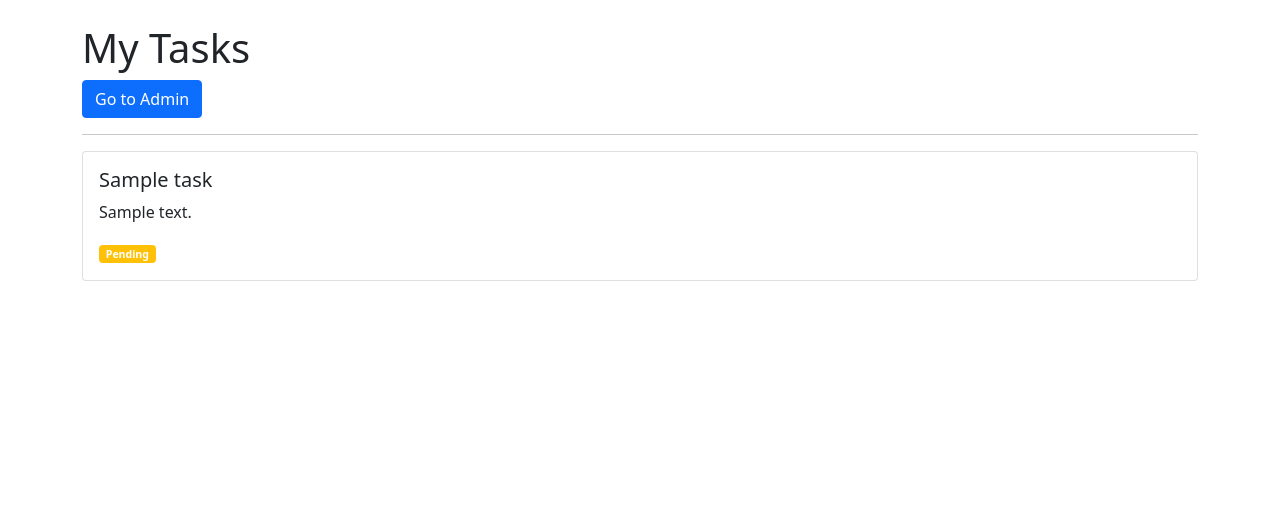
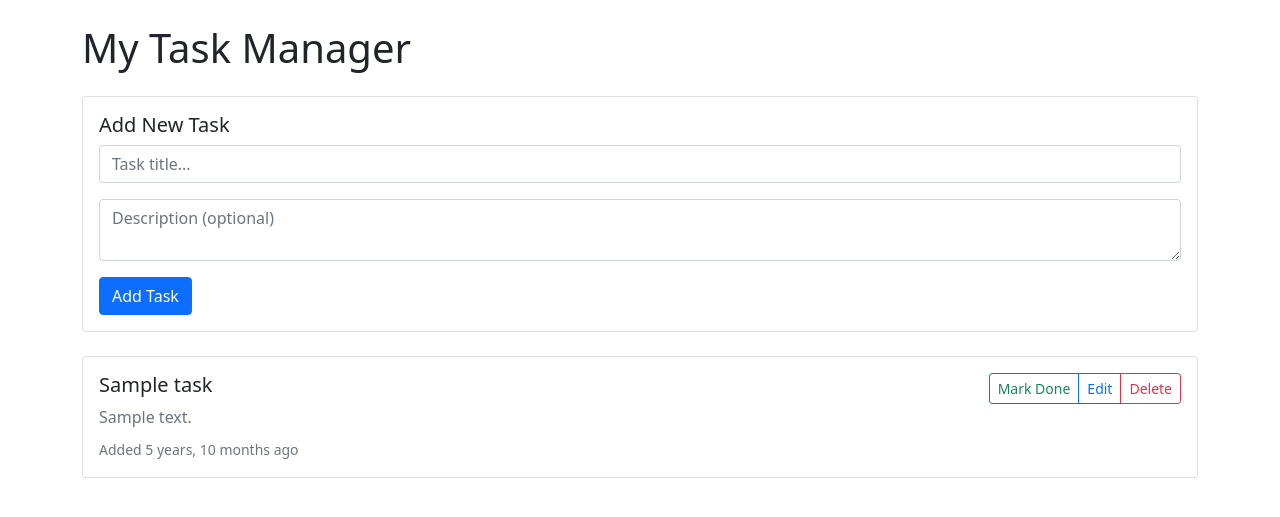
Before and after one commit to akash-joshi20/Task-manager, a Django app: template tasks/templates/tasks/task_list.html in a window 1280 px wide. Shown: the top 517 px of the page. Run offline with Django 5.2, Linux system fonts and the light colour scheme; the template is opened without the code that fills it: most values are stand-ins (such as "Sample title", 1, 10 or a date in 2020).

Commit message:
view, add, edit, delete and mark complete task feature

```diff
--- a/tasks/templates/tasks/task_list.html
+++ b/tasks/templates/tasks/task_list.html
@@ -1,34 +1,168 @@
 <!DOCTYPE html>
 <html>
   <head>
-    <title>My Tasks</title>
+    <title>My Task Manager</title>
     <link
       href="https://cdn.jsdelivr.net/npm/bootstrap@5.1.3/dist/css/bootstrap.min.css"
       rel="stylesheet"
     />
+    <style>
+      .task-card {
+        transition: all 0.3s ease;
+      }
+      .completed {
+        opacity: 0.7;
+        background-color: #f8f9fa;
+      }
+      .completed h5 {
+        text-decoration: line-through;
+      }
+    </style>
   </head>
   <body>
     <div class="container mt-4">
-      <h1>My Tasks</h1>
-      <a href="/admin" class="btn btn-primary">Go to Admin</a>
-      <hr />
+      <h1 class="mb-4">My Task Manager</h1>
+
+      <!-- Add Task Form -->
+      <div class="card mb-4">
+        <div class="card-body">
+          <h5>Add New Task</h5>
+          <form method="post" action="{% url 'add_task' %}">
+            {% csrf_token %}
+            <div class="mb-3">
+              <input
+                type="text"
+                name="title"
+                class="form-control"
+                placeholder="Task title..."
+                required
+              />
+            </div>
+            <div class="mb-3">
+              <textarea
+                name="description"
+                class="form-control"
+                placeholder="Description (optional)"
+              ></textarea>
+            </div>
+            <button type="submit" class="btn btn-primary">Add Task</button>
+          </form>
+        </div>
+      </div>
+
+      <!-- Task List -->
+      <div class="tasks-container">
         {% for task in tasks %}
-      <div class="card mb-3">
+        <div
+          class="card mb-3 task-card {% if task.completed %}completed{% endif %}"
+        >
           <div class="card-body">
-          <h5>{{ task.title }}</h5>
-          <p>{{ task.description }}</p>
-          <small>
+            <div class="d-flex justify-content-between align-items-start">
+              <div class="flex-grow-1">
+                <h5 class="mb-2">{{ task.title }}</h5>
+                {% if task.description %}
+                <p class="text-muted mb-2">{{ task.description }}</p>
+                {% endif %}
+              </div>
+
+              <div class="btn-group">
+                <!-- Toggle Complete Button -->
+                <a
+                  href="{% url 'toggle_task' task.id %}"
+                  class="btn btn-sm {% if task.completed %}btn-success{% else %}btn-outline-success{% endif %}"
+                >
+                  {% if task.completed %}✓ Done{% else %}Mark Done{% endif %}
+                </a>
+
+                <!-- Edit Button (Modal) -->
+                <button
+                  type="button"
+                  class="btn btn-sm btn-outline-primary"
+                  data-bs-toggle="modal"
+                  data-bs-target="#editModal{{ task.id }}"
+                >
+                  Edit
+                </button>
+
+                <!-- Delete Button -->
+                <a
+                  href="{% url 'delete_task' task.id %}"
+                  class="btn btn-sm btn-outline-danger"
+                  onclick="return confirm('Are you sure you want to delete this task?')"
+                >
+                  Delete
+                </a>
+              </div>
+            </div>
+
             {% if task.completed %}
-            <span class="badge bg-success">Done</span>
+            <small class="text-muted"
+              >Completed on {{ task.created_at|date:"M d, Y" }}</small
+            >
             {% else %}
-            <span class="badge bg-warning">Pending</span>
+            <small class="text-muted"
+              >Added {{ task.created_at|timesince }} ago</small
+            >
             {% endif %}
-          </small>
+          </div>
+        </div>
+
+        <!-- Edit Modal -->
+        <div class="modal fade" id="editModal{{ task.id }}" tabindex="-1">
+          <div class="modal-dialog">
+            <div class="modal-content">
+              <div class="modal-header">
+                <h5 class="modal-title">Edit Task</h5>
+                <button
+                  type="button"
+                  class="btn-close"
+                  data-bs-dismiss="modal"
+                ></button>
+              </div>
+              <form method="post" action="{% url 'edit_task' task.id %}">
+                {% csrf_token %}
+                <div class="modal-body">
+                  <div class="mb-3">
+                    <input
+                      type="text"
+                      name="title"
+                      class="form-control"
+                      value="{{ task.title }}"
+                      required
+                    />
+                  </div>
+                  <div class="mb-3">
+                    <textarea name="description" class="form-control">
+{{ task.description }}</textarea
+                    >
+                  </div>
+                </div>
+                <div class="modal-footer">
+                  <button
+                    type="button"
+                    class="btn btn-secondary"
+                    data-bs-dismiss="modal"
+                  >
+                    Cancel
+                  </button>
+                  <button type="submit" class="btn btn-primary">
+                    Save Changes
+                  </button>
+                </div>
+              </form>
+            </div>
           </div>
         </div>
         {% empty %}
-      <p>No tasks yet. Add some in the <a href="/admin">admin panel</a>.</p>
+        <div class="alert alert-info">
+          <h4>No tasks yet!</h4>
+          <p>Add your first task using the form above.</p>
+        </div>
         {% endfor %}
       </div>
+    </div>
+
+    <!-- Bootstrap JS -->
+    <script src="https://cdn.jsdelivr.net/npm/bootstrap@5.1.3/dist/js/bootstrap.bundle.min.js"></script>
   </body>
 </html>
```
Also changed, not shown: tasks/views.py (+31 -0 lines), db.sqlite3. Lines whose indentation alone changed are shown as unchanged.
